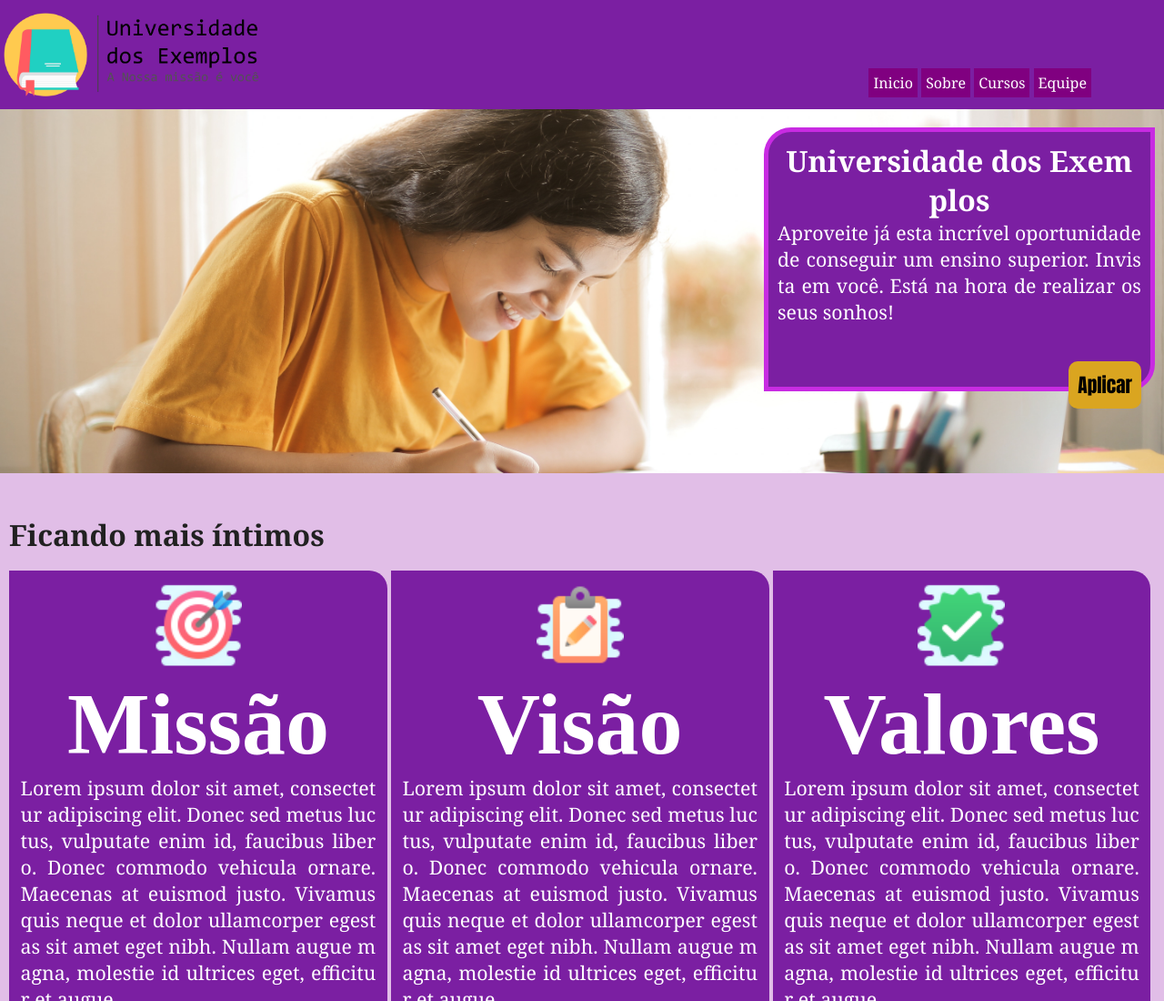
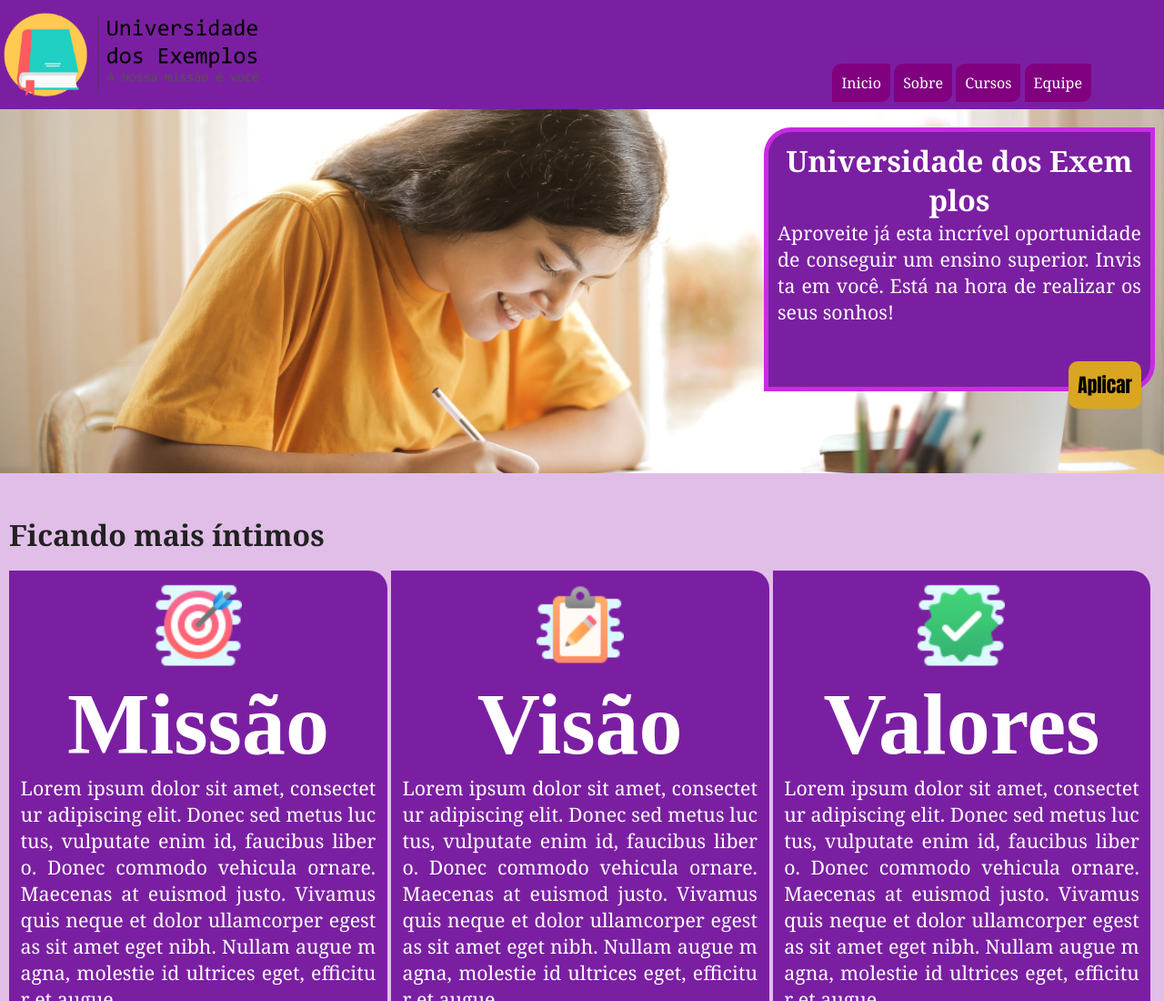
Before and after one commit to JohnnyPCooper/UniversidadeDosExemplos, a plain HTML site: page index.html in a window 1280 px wide. Shown: the top 1100 px of the page at 91% size. Drawn offline with Linux system fonts and the light colour scheme.

Commit message:
Estilizado o menu horizontal

```diff
--- a/_css/estilo.css
+++ b/_css/estilo.css
@@ -183,16 +183,24 @@ h1#campus:hover, h1#biblioteca:hover{
     color: #FFFFFF;
     transition: 0.1s;
 }
+
 div#menu-horizontal ul{
   list-style: none;
   text-align: center;
 }
-div#menu-horizontal ul li{
+li.menu-item{
   display: inline;
   background-color: purple;
-  padding: 5px;
+  padding: 10px;
+  border-top-left-radius: 10px;
+  border-bottom-right-radius: 10px;
+  transition-delay: : 1s;
 
 }
+li.menu-item:hover{
+  background-color: blue;
+}
+
 div#menu-horizontal ul li a{
   text-decoration: none;
   color: white;
--- a/index.html
+++ b/index.html
@@ -10,10 +10,10 @@
             <header>
                 <div id="menu-horizontal">
                   <ul>
-                    <li><a href="#">Inicio</a></li>
-                    <li><a href="#sobre">Sobre</a></li>
-                    <li><a href="#cursos">Cursos</a></li>
-                    <li><a href="#equipe">Equipe</a></li>
+                    <li class="menu-item"><a href="#">Inicio</a></li>
+                    <li class="menu-item"><a href="#sobre">Sobre</a></li>
+                    <li class="menu-item"><a href="#cursos">Cursos</a></li>
+                    <li class="menu-item"><a href="#equipe">Equipe</a></li>
                   </ul>
                 </div>
             </header>
```
